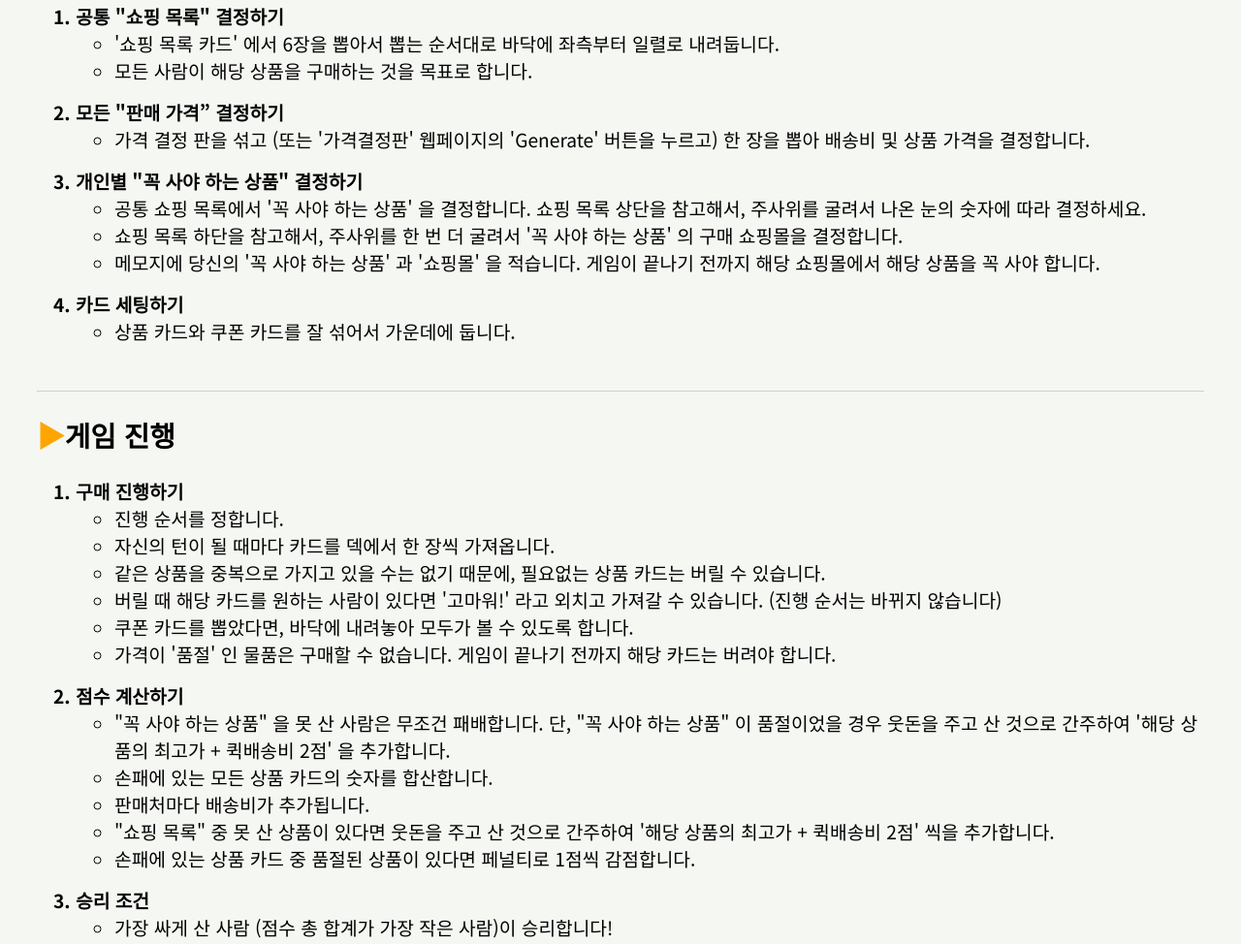
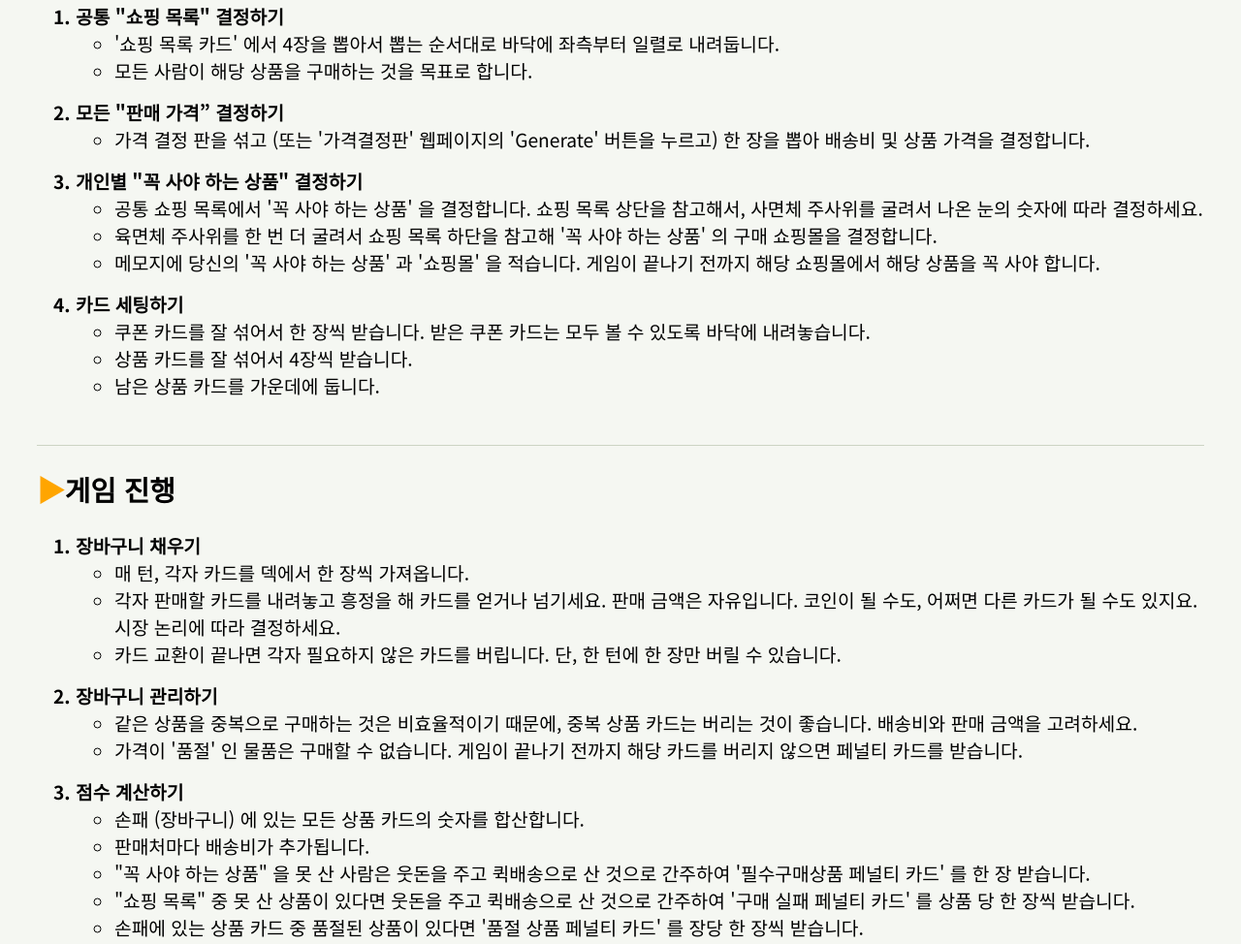
Before and after one commit to ajjkk01/web1, a plain HTML site: page forsale/rule.html in a window 1280 px wide. Shown: the part 494-1468 px from the top of the page at 97% size. Drawn offline with Linux system fonts and the light colour scheme.

Commit message:
Update rule.html

```diff
--- a/forsale/rule.html
+++ b/forsale/rule.html
@@ -20,7 +20,7 @@
     <div class="grid">
         <h1>규칙</h1>
         <p>최소 비용 최대 효용의 인터넷 쇼핑을 합니다!<br>정해진 물품을 쇼핑해서 가장 싸게 산 사람이 이깁니다.</p>
-        <p>구성: 쇼핑 목록 판 x 1장, 쇼핑 목록 카드 x 8장, 가격 결정 판 x 12장 (또는 '가격결정판' 웹페이지), 상품 카드 x 40장, 쿠폰 카드 x 5장</p>
+        <p>구성: 쇼핑 목록 판 x 1장, 쇼핑 목록 카드 x 8장, 가격 결정 판 x 12장 (또는 '가격결정판' 웹페이지), 상품 카드 x 40장, 쿠폰 카드 x 10장, 코인 x 24개</p>
         <br>
     </div>
     <div class="grid">
@@ -28,7 +28,7 @@
         <ol>
             <li>공통 "쇼핑 목록" 결정하기</li>
             <ul>
-                <li>'쇼핑 목록 카드' 에서 6장을 뽑아서 뽑는 순서대로 바닥에 좌측부터 일렬로 내려둡니다.</li>
+                <li>'쇼핑 목록 카드' 에서 4장을 뽑아서 뽑는 순서대로 바닥에 좌측부터 일렬로 내려둡니다.</li>
                 <li>모든 사람이 해당 상품을 구매하는 것을 목표로 합니다.</li>
             </ul>
             <li>모든 "판매 가격” 결정하기</li>
@@ -37,13 +37,15 @@
             </ul>
             <li>개인별 "꼭 사야 하는 상품" 결정하기</li>
             <ul>
-                <li>공통 쇼핑 목록에서 '꼭 사야 하는 상품' 을 결정합니다. 쇼핑 목록 상단을 참고해서, 주사위를 굴려서 나온 눈의 숫자에 따라 결정하세요.</li>
-                <li>쇼핑 목록 하단을 참고해서, 주사위를 한 번 더 굴려서 '꼭 사야 하는 상품' 의 구매 쇼핑몰을 결정합니다.</li>
+                <li>공통 쇼핑 목록에서 '꼭 사야 하는 상품' 을 결정합니다. 쇼핑 목록 상단을 참고해서, 사면체 주사위를 굴려서 나온 눈의 숫자에 따라 결정하세요.</li>
+                <li>육면체 주사위를 한 번 더 굴려서 쇼핑 목록 하단을 참고해 '꼭 사야 하는 상품' 의 구매 쇼핑몰을 결정합니다.</li>
                 <li>메모지에 당신의 '꼭 사야 하는 상품' 과 '쇼핑몰' 을 적습니다. 게임이 끝나기 전까지 해당 쇼핑몰에서 해당 상품을 꼭 사야 합니다.</li>
             </ul>
             <li>카드 세팅하기</li>
             <ul>
-                <li>상품 카드와 쿠폰 카드를 잘 섞어서 가운데에 둡니다.</li>
+                <li>쿠폰 카드를 잘 섞어서 한 장씩 받습니다. 받은 쿠폰 카드는 모두 볼 수 있도록 바닥에 내려놓습니다.</li>
+                <li>상품 카드를 잘 섞어서 4장씩 받습니다.</li>
+                <li>남은 상품 카드를 가운데에 둡니다.</li>
             </ul>
         </ol>
         <br>
@@ -51,22 +53,24 @@
     <div class="grid">
         <h2><span style="color: orange">▶</span>게임 진행</h2>
         <ol>
-            <li>구매 진행하기</li>
+            <li>장바구니 채우기</li>
             <ul>
-                <li>진행 순서를 정합니다.</li>
-                <li>자신의 턴이 될 때마다 카드를 덱에서 한 장씩 가져옵니다.</li>
-                <li>같은 상품을 중복으로 가지고 있을 수는 없기 때문에, 필요없는 상품 카드는 버릴 수 있습니다.</li>
-                <li>버릴 때 해당 카드를 원하는 사람이 있다면 '고마워!' 라고 외치고 가져갈 수 있습니다. (진행 순서는 바뀌지 않습니다)</li>
-                <li>쿠폰 카드를 뽑았다면, 바닥에 내려놓아 모두가 볼 수 있도록 합니다.</li>
-                <li>가격이 '품절' 인 물품은 구매할 수 없습니다. 게임이 끝나기 전까지 해당 카드는 버려야 합니다.</li>
+                <li>매 턴, 각자 카드를 덱에서 한 장씩 가져옵니다.</li>
+                <li>각자 판매할 카드를 내려놓고 흥정을 해 카드를 얻거나 넘기세요. 판매 금액은 자유입니다. 코인이 될 수도, 어쩌면 다른 카드가 될 수도 있지요. 시장 논리에 따라 결정하세요.</li>
+                <li>카드 교환이 끝나면 각자 필요하지 않은 카드를 버립니다. 단, 한 턴에 한 장만 버릴 수 있습니다.</li>
+            </ul>
+            <li>장바구니 관리하기</li>
+            <ul>
+                <li>같은 상품을 중복으로 구매하는 것은 비효율적이기 때문에, 중복 상품 카드는 버리는 것이 좋습니다. 배송비와 판매 금액을 고려하세요.</li>
+                <li>가격이 '품절' 인 물품은 구매할 수 없습니다. 게임이 끝나기 전까지 해당 카드를 버리지 않으면 페널티 카드를 받습니다.</li>
             </ul>
             <li>점수 계산하기</li>
             <ul>
-                <li>"꼭 사야 하는 상품" 을 못 산 사람은 무조건 패배합니다. 단, "꼭 사야 하는 상품" 이 품절이었을 경우 웃돈을 주고 산 것으로 간주하여 '해당 상품의 최고가 + 퀵배송비 2점' 을 추가합니다.</li>
-                <li>손패에 있는 모든 상품 카드의 숫자를 합산합니다.</li>
+                <li>손패 (장바구니) 에 있는 모든 상품 카드의 숫자를 합산합니다.</li>
                 <li>판매처마다 배송비가 추가됩니다.</li>
-                <li>"쇼핑 목록" 중 못 산 상품이 있다면 웃돈을 주고 산 것으로 간주하여 '해당 상품의 최고가 + 퀵배송비 2점' 씩을 추가합니다.</li>
-                <li>손패에 있는 상품 카드 중 품절된 상품이 있다면 페널티로 1점씩 감점합니다.</li>
+                <li>"꼭 사야 하는 상품" 을 못 산 사람은 웃돈을 주고 퀵배송으로 산 것으로 간주하여 '필수구매상품 페널티 카드' 를 한 장 받습니다.</li>
+                <li>"쇼핑 목록" 중 못 산 상품이 있다면 웃돈을 주고 퀵배송으로 산 것으로 간주하여 '구매 실패 페널티 카드' 를 상품 당 한 장씩 받습니다.</li>
+                <li>손패에 있는 상품 카드 중 품절된 상품이 있다면 '품절 상품 페널티 카드' 를 장당 한 장씩 받습니다.</li>
             </ul>
             <li>승리 조건</li>
             <ul>
```
